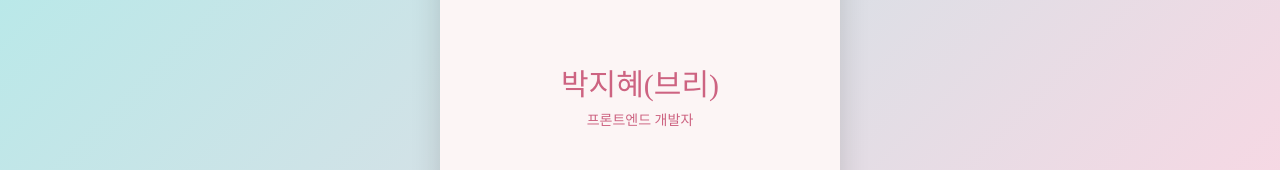
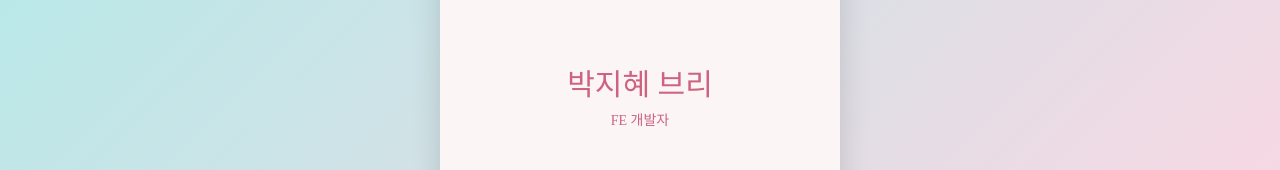
Before and after one commit to jyejyes/mobileBusinessCard, a React (Vite) app: page / in a window 1280 px wide. Shown: the part 426-596 px from the top of the page. Built offline with nearby package versions, Linux system fonts and the light colour scheme; a web font is replaced by a local one.

Commit message:
test2222

```diff
--- a/src/components/Card.tsx
+++ b/src/components/Card.tsx
@@ -33,8 +33,8 @@ export const Card = () => {
       <img src={IMAGE_URL[colorIndex]} alt='brie' />
 
       <Information colorIndex={colorIndex}>
-        <h1 className='name'>박지혜(브리)</h1>
-        <p className='number'>프론트엔드 개발자</p>
+        <h1 className="name">박지혜 브리</h1>
+        <p className="number">FE 개발자</p>
 
         <div className='contact'>
           <EmailIcon width={14} height={14} />
```
